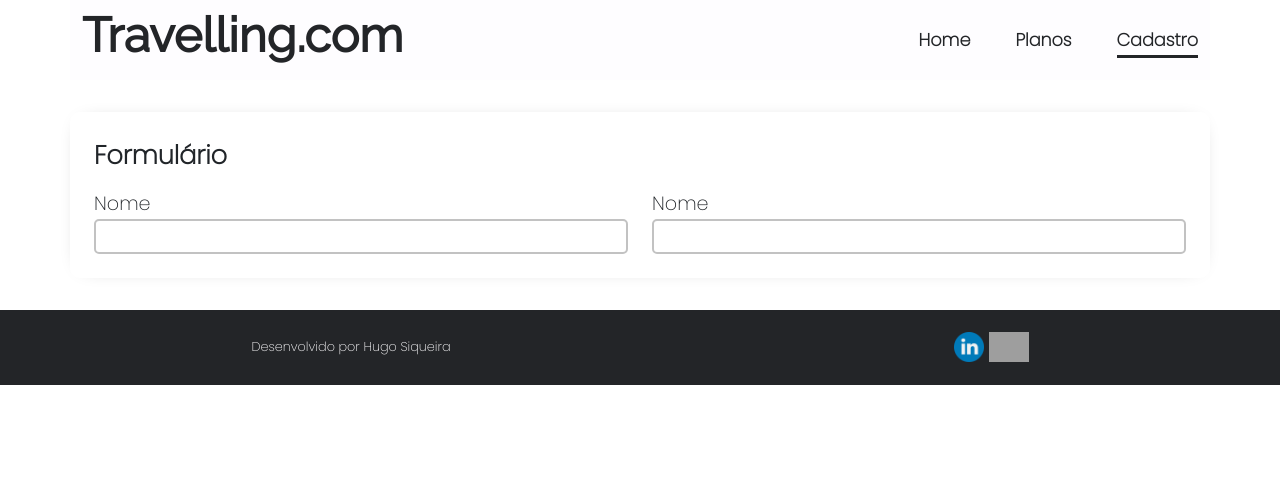
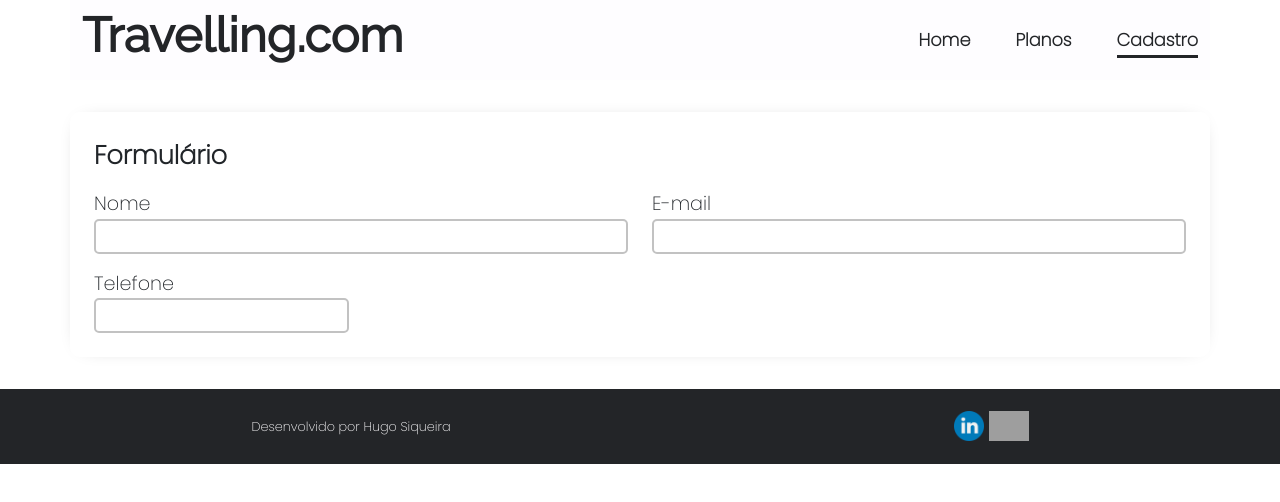
Before and after one commit to hugosique/landing-page-example, an Angular app: page /registration in a window 1280 px wide. Shown: the top 502 px of the page. Built offline with nearby package versions, Linux system fonts and the light colour scheme; grey boxes are pictures that could not be loaded.

Commit message:
WIP - test

```diff
--- a/package.json
+++ b/package.json
@@ -22,6 +22,7 @@
     "@ng-bootstrap/ng-bootstrap": "^13.0.0",
     "@popperjs/core": "^2.10.2",
     "bootstrap": "^5.3.0-alpha3",
+    "ngx-mask": "^14.2.4",
     "primeicons": "^6.0.1",
     "rxjs": "~7.5.0",
     "tslib": "^2.3.0",
--- a/src/app/modules/form-page/form-page.component.html
+++ b/src/app/modules/form-page/form-page.component.html
@@ -6,7 +6,7 @@
             <p>Formulário</p>
         </div>
 
-        <div class="col-6 field">
+        <div class="col-12 col-md-6 field">
             <label for="name">Nome</label>
             <input
                 type="text"
@@ -15,8 +15,8 @@
                 class="input-field"
             >
         </div>
-        <div class="col-6 field">
-            <label for="name">Nome</label>
+        <div class="col-12 col-md-6 field">
+            <label for="name">E-mail</label>
             <input
                 type="text"
                 name="name"
@@ -24,6 +24,16 @@
                 class="input-field"
             >
         </div>
+        <div class="col-3 field">
+            <label for="name">Telefone</label>
+            <input
+                type="text"
+                name="name"
+                id="name-input"
+                class="input-field"
+                masl
+            >
+        </div>
     </form>
 </div>
 
--- a/src/app/modules/form-page/form-page.module.ts
+++ b/src/app/modules/form-page/form-page.module.ts
@@ -1,5 +1,6 @@
 import { NgModule } from '@angular/core';
 import { CommonModule } from '@angular/common';
+
 
 //Components
 import { FormPageComponent } from './form-page.component';
```
Also changed, not shown: 1 other file (tests, documents, lock files or other folders).
